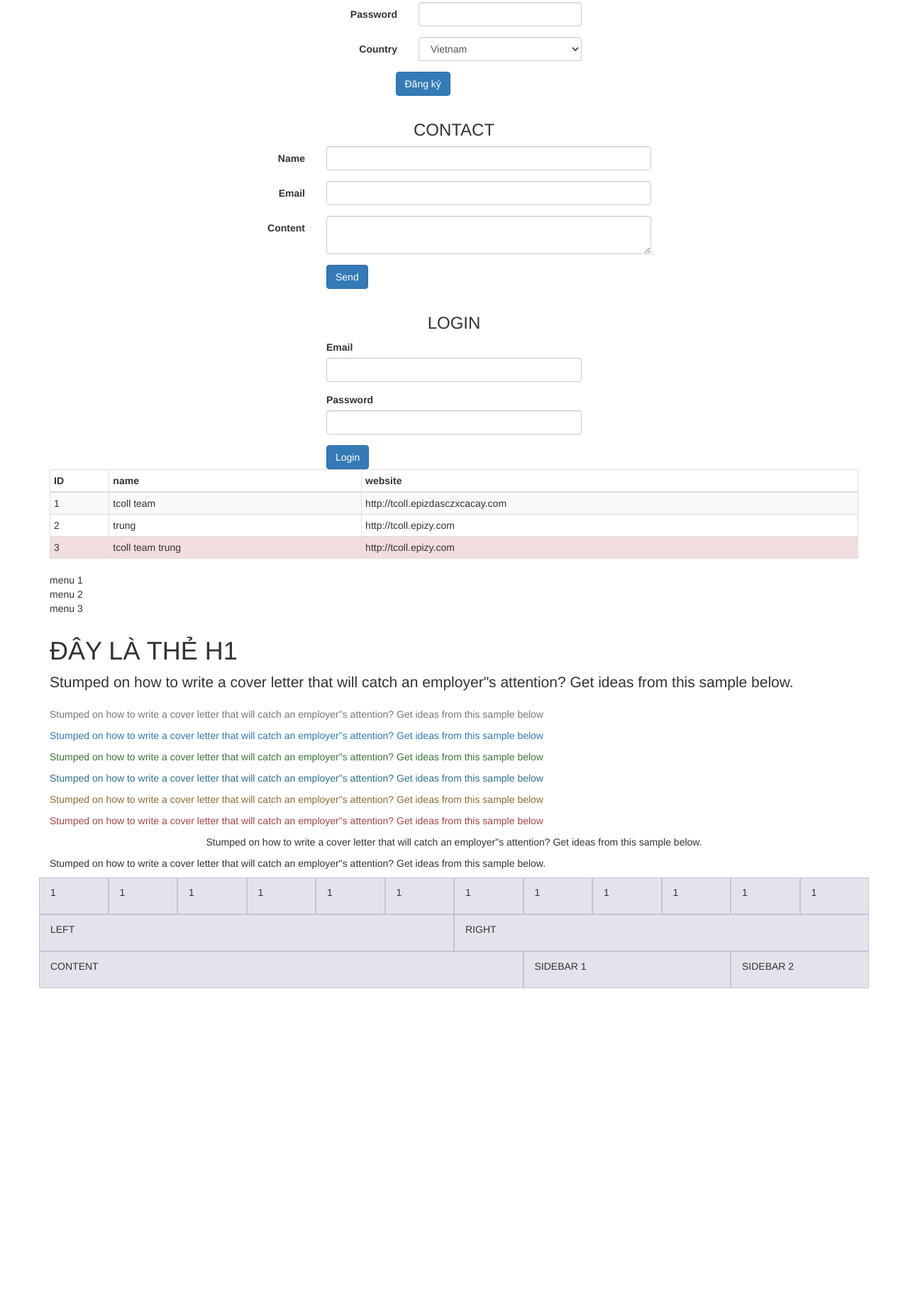
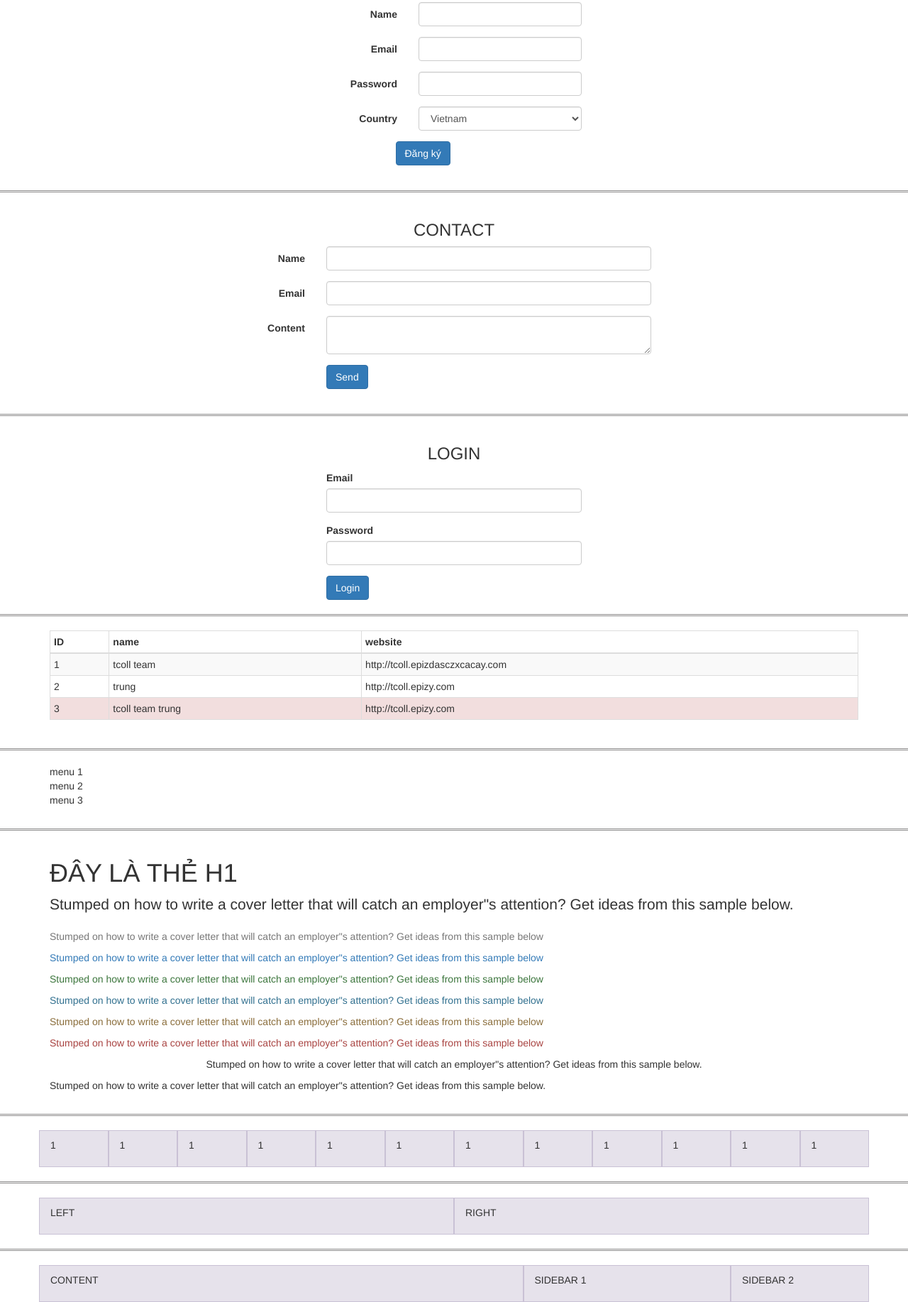
Before and after one commit to adamcoll/hoc-bootstrap, a website: page index.html in a window 1280 px wide. Shown: the part 737-2571 px from the top of the page at 71% size. Before the commit the page ends 2129 px from the top, so only its background shows below. Drawn offline with Linux system fonts and the light colour scheme.

Commit message:
chỉnh một vài css

```diff
--- a/css/style.css
+++ b/css/style.css
@@ -6,3 +6,6 @@
 	background-color: rgba(86,61,124,.15);
 	border: 1px solid rgba(86,61,124,.2);
 }
+hr.style2 {
+	border-top: 3px double #8c8b8b;
+}
--- a/index.html
+++ b/index.html
@@ -36,10 +36,9 @@
 
 
 
-
+	<hr class="style2">
 	<div class="container">
 		<h2 class="text-center">Tcoll.epizy.com</h2>
-		<hr>
 		<div class="col-md-4">
 			<p></p>
 			<p>Lorem ipsum dolor sit amet, consectetur adipisicing elit. Provident officia delectus id ratione ea ipsa, nesciunt aliquid excepturi eos doloribus similique! Consequatur voluptatem nihil consequuntur reprehenderit officiis ad enim earum.</p>
@@ -55,7 +54,7 @@
 
 
 
-
+	<hr class="style2">
 	<div class="container">
 		<h3 class="text-center">ĐĂNG NHẬP</h3>
 		<div class="row">
@@ -85,7 +84,7 @@
 
 
 
-
+	<hr class="style2">
 	<div class="container">
 		<h3 class="text-center">ĐĂNG KÝ</h3>
 		<div class="row">
@@ -134,7 +133,7 @@
 
 
 
-
+	<hr class="style2">
 	<div class="container">
 		<h3 class="text-center">CONTACT</h3>
 		<div class="row">
@@ -172,7 +171,7 @@
 
 
 
-
+	<hr class="style2">
 	<div class="container">
 		<h3 class="text-center">LOGIN</h3>
 		<div class="row">
@@ -196,7 +195,7 @@
 
 
 
-
+	<hr class="style2">
 	<div class="container">
 		<div class="table-responsive">
 			<table class="table table-bordered table-hover table-striped table-condensed">
@@ -232,7 +231,7 @@
 
 
 
-
+	<hr class="style2">
 	<div class="container">
 		<ul class="list-unstyled">
 			<li>menu 1</li>
@@ -245,7 +244,7 @@
 
 
 
-
+	<hr class="style2">
 	<div class="container">
 		<h1>ĐÂY LÀ THẺ H1</h1>
 		<p class="lead">Stumped on how to write a cover letter that will catch an employer"s attention? Get ideas from this sample below.</p>
@@ -263,7 +262,7 @@
 
 
 
-
+	<hr class="style2">
 	<div class="container">
 		<div class="row show-grid">
 			<div class="col-xs-4 col-md-1">
@@ -310,7 +309,7 @@
 
 
 
-
+	<hr class="style2">
 	<div class="container">
 		<div class="row show-grid">
 			<div class="col-md-6">
@@ -326,7 +325,7 @@
 
 
 
-
+	<hr class="style2">
 	<div class="container">
 		<div class="row show-grid">
 			<div class="col-md-7">
```
